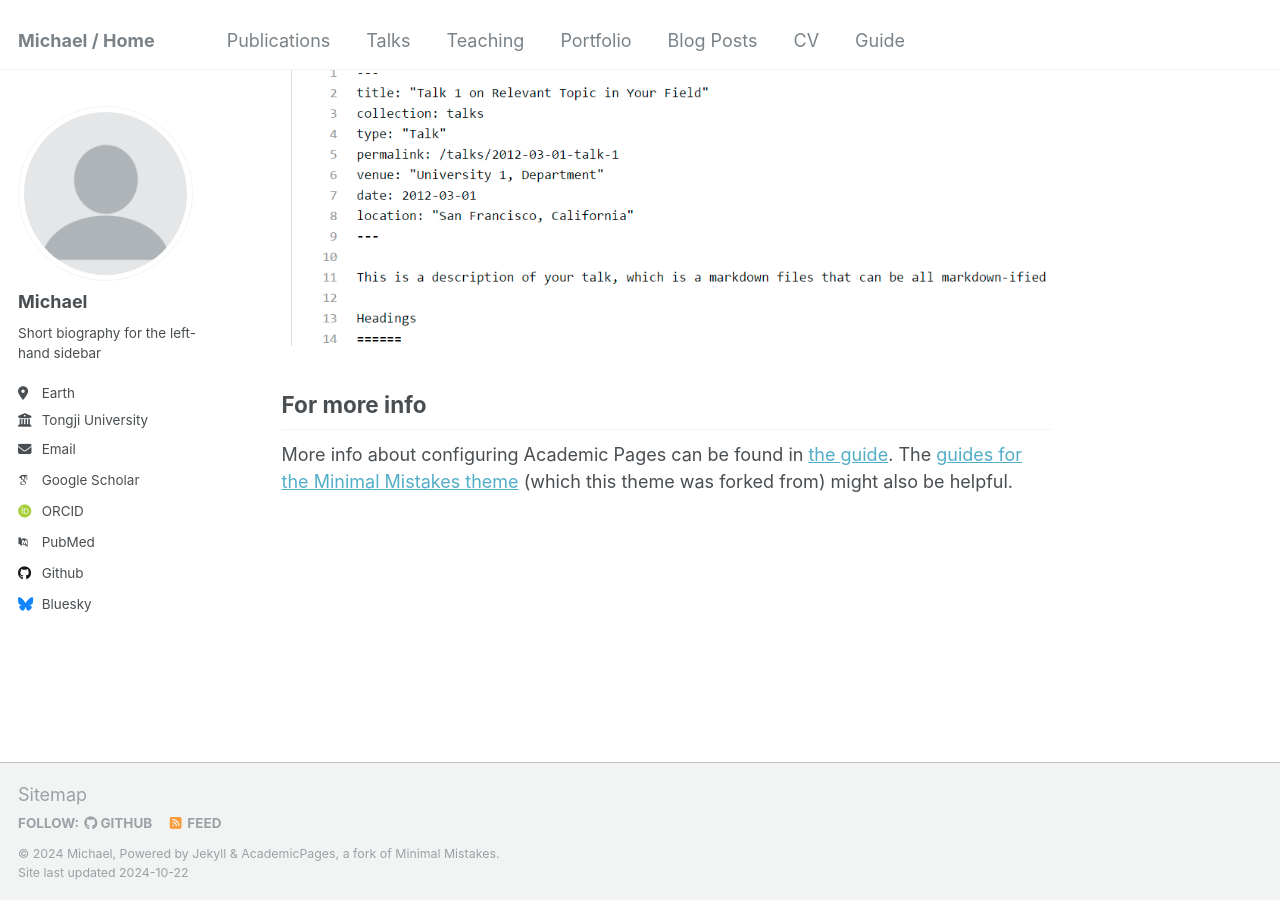
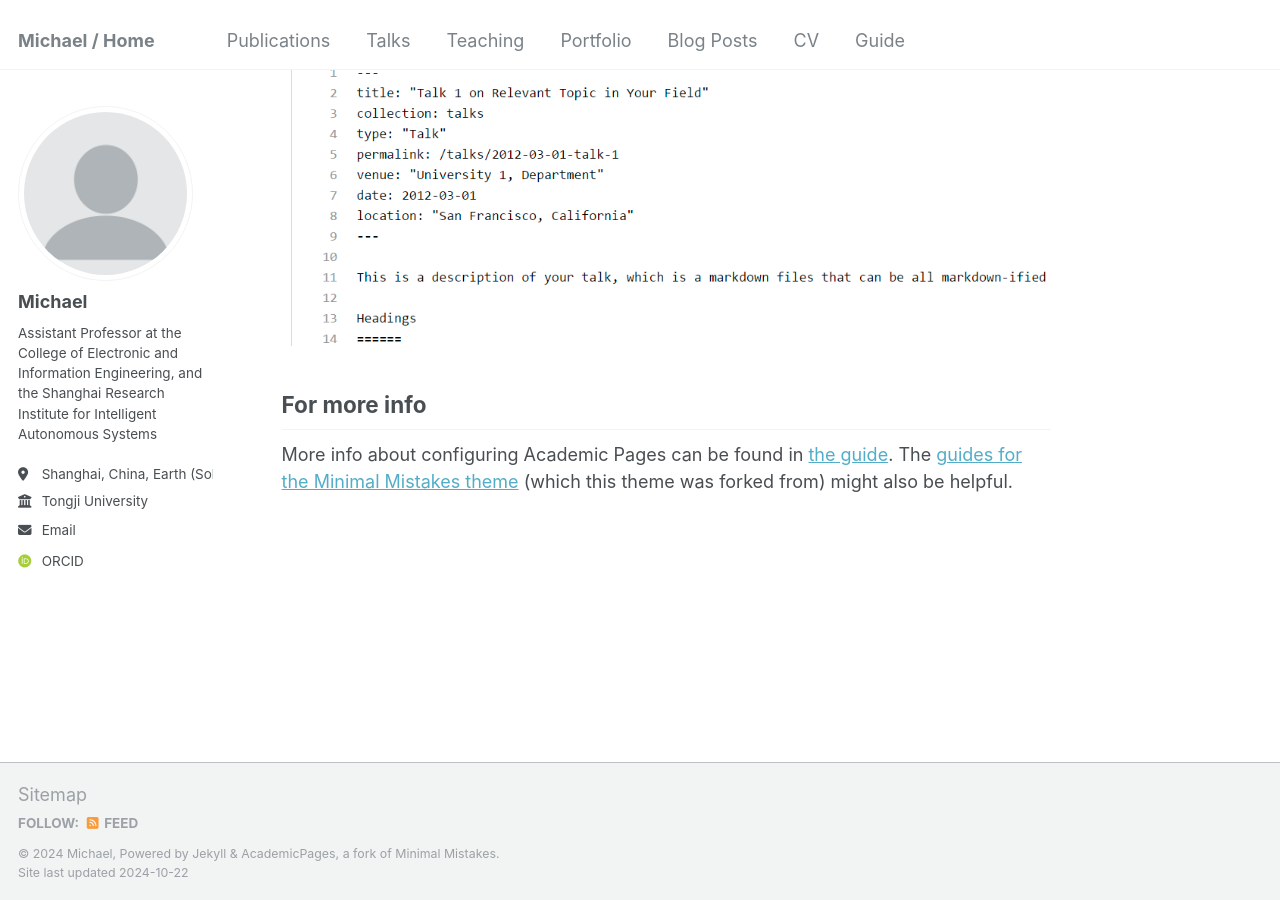
Before and after one commit to Starter1111/starter1111.github.io, a Jekyll site: the page built from _pages/about.md, in a window 1280 px wide and 900 px high, scrolled down 2400 px. Built offline with Jekyll 4.4.1, drawn with Linux system fonts in a browser that asks for light colours; some web fonts are replaced.

Commit message:
Update _config.yml

```diff
--- a/_config.yml
+++ b/_config.yml
@@ -24,31 +24,31 @@ author:
   avatar           : "profile.png"
   name             : "Michael"
   pronouns         : # example: "she/her"
-  bio              : "Short biography for the left-hand sidebar"
-  location         : "Earth"
+  bio              : "Assistant Professor at the College of Electronic and Information Engineering, and the Shanghai Research Institute for Intelligent Autonomous Systems"
+  location         : "Shanghai, China, Earth (Solar System, Orion Arm, Milky Way, Local Group, Local Supercluster, Laniakea Supercluster, Observable Universe,..., Infinite-D Spacetime)"
   employer         : "Tongji University"
   uri              : # URL
   email            : "x_starter@hotmail.com"
 
   # Academic websites
   arxiv            : # URL - Update with the correct link to your profile
-  googlescholar    : "https://scholar.google.com/citations?user=PS_CX0AAAAAJ"
+  googlescholar    : #"https://scholar.google.com/citations?user=PS_CX0AAAAAJ"
   impactstory      : # URL
-  orcid            : "http://orcid.org/yourorcidurl"
+  orcid            : "https://orcid.org/0000-0002-1681-8865"
   semantic         : # URL
-  pubmed           : "https://www.ncbi.nlm.nih.gov/pubmed/?term=john+snow"
+  pubmed           : #"https://www.ncbi.nlm.nih.gov/pubmed/?term=john+snow"
   researchgate     : # URL
 
   # Repositories and software development
   bitbucket        : # Username - Update with your username on the site
   codepen          : # Username
   dribbble         : # Username
-  github           : "academicpages"
+  github           : #"academicpages"
   kaggle           : # Username
   stackoverflow    : # User number or user number and name (i.e., use "1" or "1/jeff-atwood")
 
   # Social media
-  bluesky          : "bsky.app" # Replace this with you Bluesky username
+  bluesky          : #"bsky.app" # Replace this with you Bluesky username
   facebook         : # Username
   flickr           : # Username
   foursquare       : # Username
```
